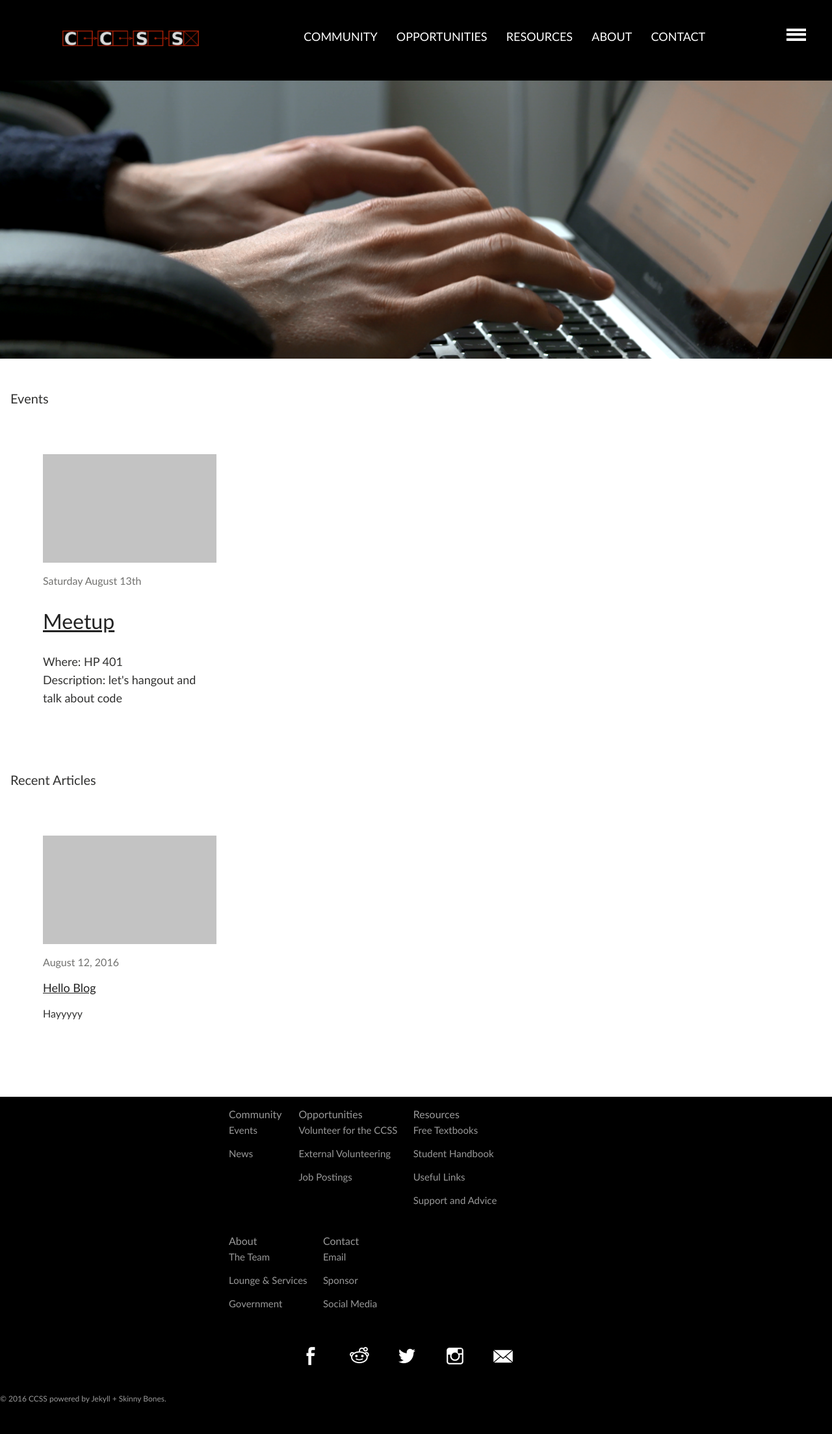
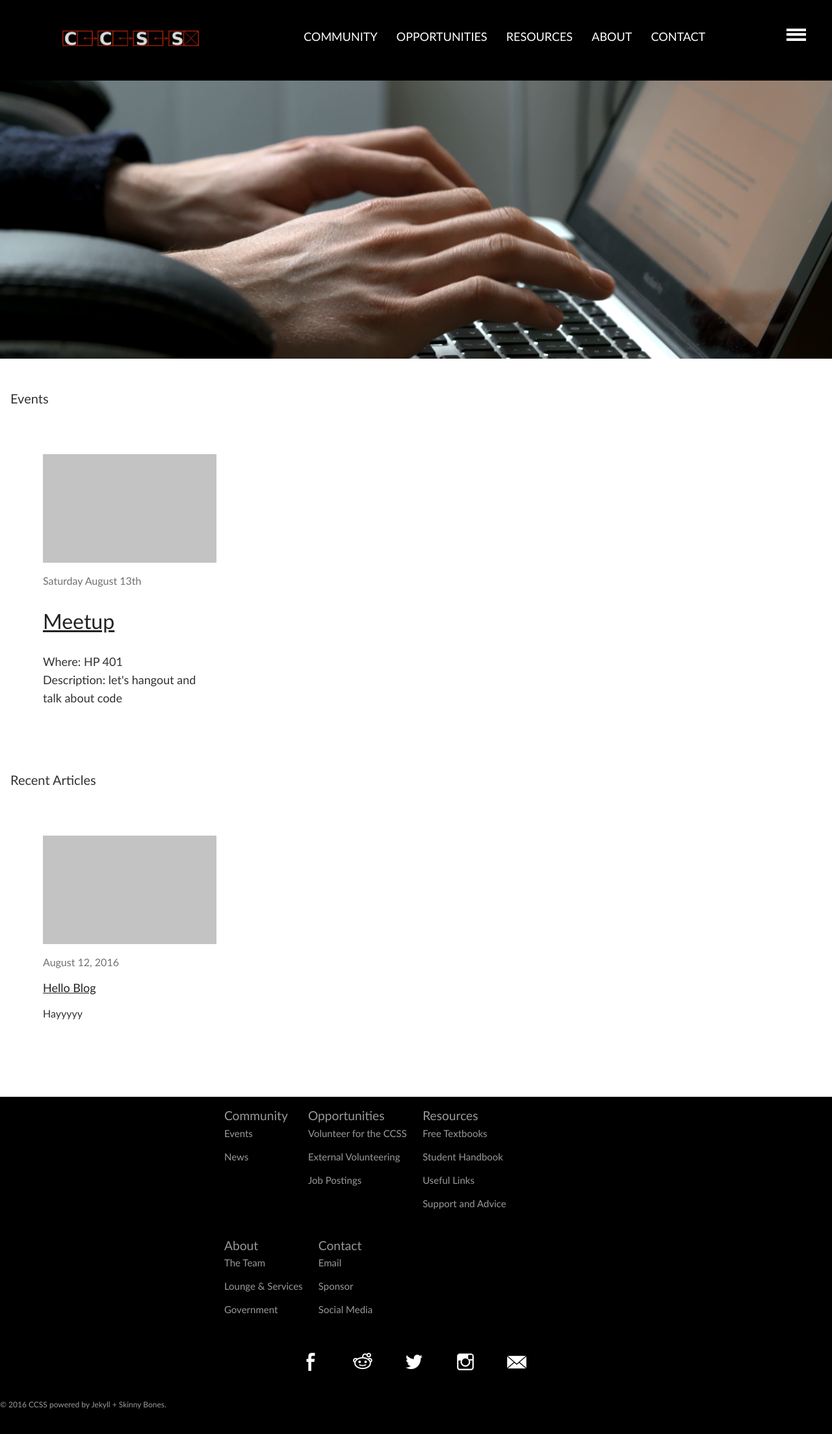
Before and after one commit to brittnylapierre/ccss_web, a Jekyll site: the page built from index.md, in a window 1280 px wide. Shown: the top 2207 px of the page at 65% size. Built offline with Jekyll 4.4.1, drawn with Linux system fonts in a browser that asks for light colours.

Commit message:
Updated _layout.scss

```diff
--- a/_sass/_layout.scss
+++ b/_sass/_layout.scss
@@ -424,7 +424,7 @@
 	width: 100vw;
     display: inline-block;
     .nav-links{
-    	width: 45vw;/*optimal is 617px*/
+    	width: 46.1vw;/*optimal is ~630px*/
     }
     .social-media-links{
     	width: 29vw;/*optimal is 400px*/
@@ -432,6 +432,9 @@
     ul{
         position: relative;
         margin: auto;
+        li {
+        	font-size: 1.2rem;
+        }
     }
 }
 
```
